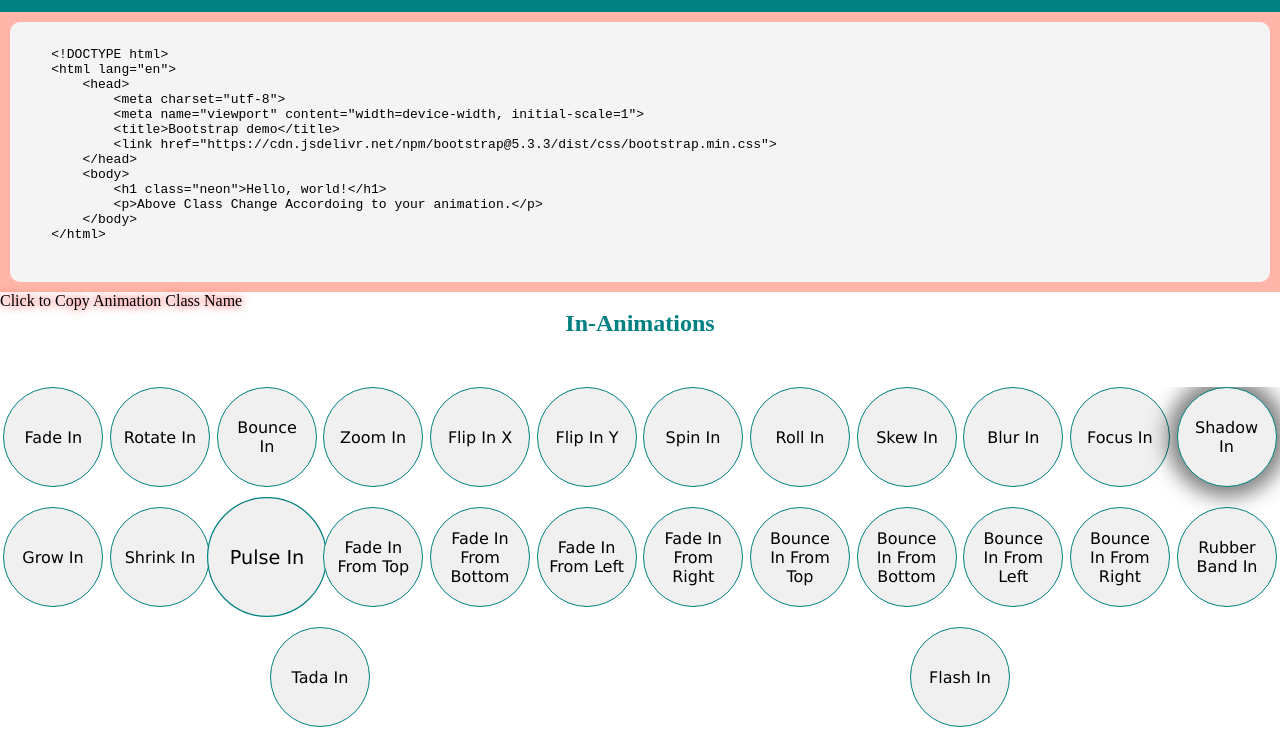
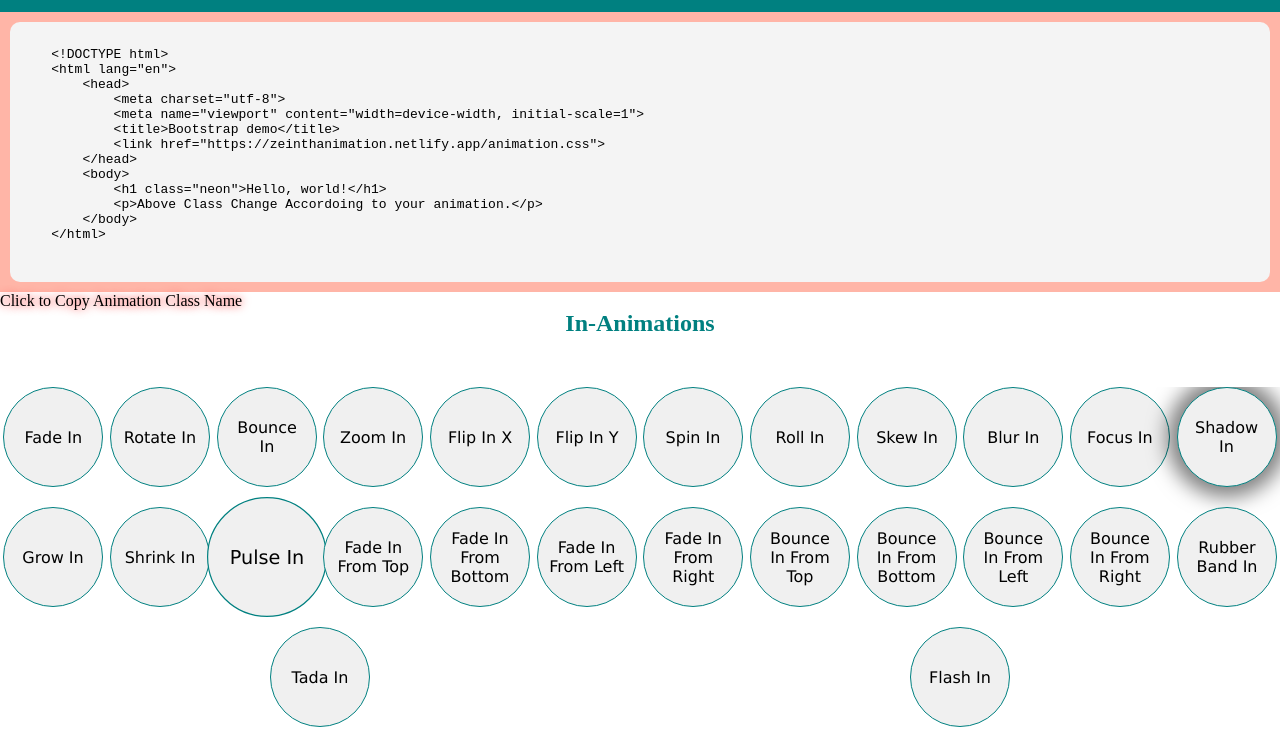
Before and after one commit to rajputpritesh1/ZeinthAnimation, a plain HTML site: page index.html in a window 1280 px wide. Shown: the part 55-800 px from the top of the page. Drawn offline with Linux system fonts and the light colour scheme.

Commit message:
Link Updated

```diff
--- a/index.html
+++ b/index.html
@@ -22,7 +22,7 @@
             &lt;meta charset="utf-8"&gt;
             &lt;meta name="viewport" content="width=device-width, initial-scale=1"&gt;
             &lt;title&gt;Bootstrap demo&lt;/title&gt;
-            &lt;link href="https://cdn.jsdelivr.net/npm/bootstrap@5.3.3/dist/css/bootstrap.min.css"&gt;
+            &lt;link href="https://zeinthanimation.netlify.app/animation.css"&gt;
         &lt;/head&gt;
         &lt;body&gt;
             &lt;h1 class="neon"&gt;Hello, world!&lt;/h1&gt;
```
